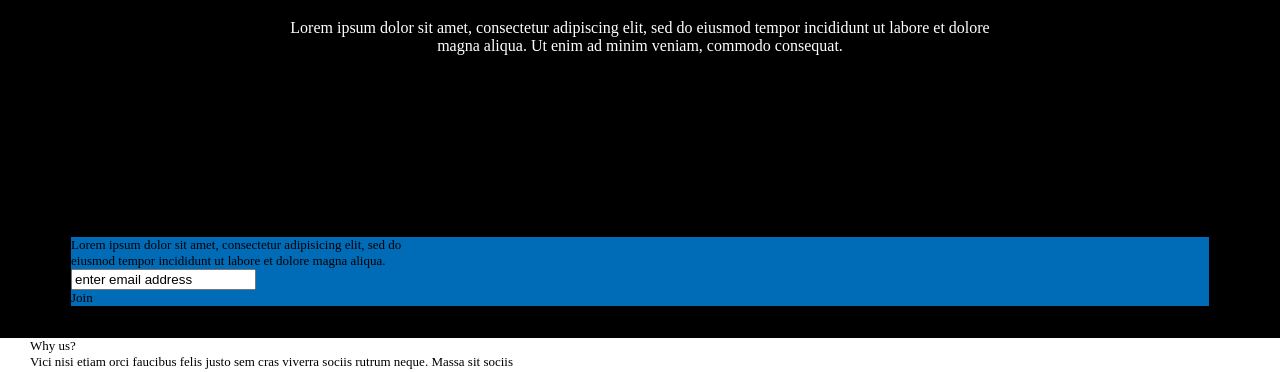
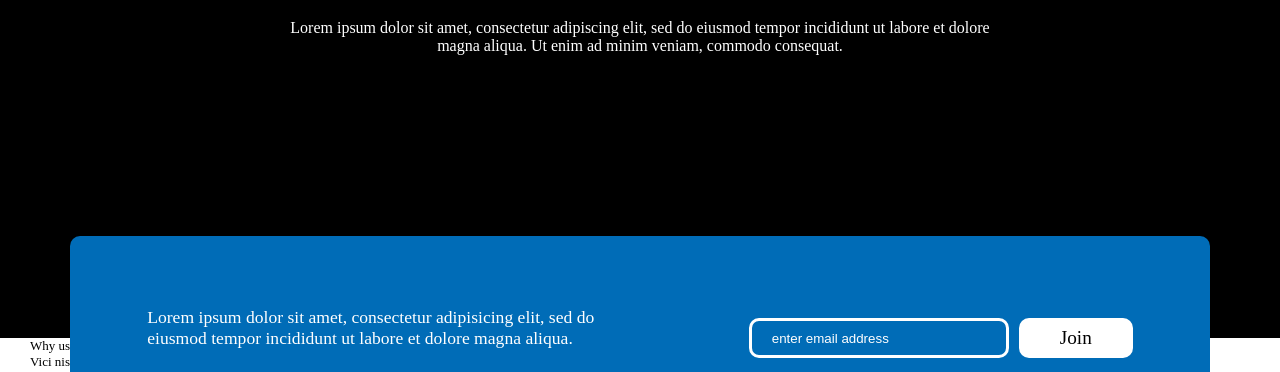
Before and after one commit to modularcoder/Project-3, a plain HTML site: page index.html in a window 1280 px wide. Shown: the part 565-937 px from the top of the page. Drawn offline with Linux system fonts and the light colour scheme; files whose address does not match are found by name.

Commit message:
Subscription done

```diff
--- a/Project-3.css
+++ b/Project-3.css
@@ -134,16 +134,64 @@ body {
   justify-content: center;
 }
 
-.Subscription .Container{
+.Subscription-Group {
+  display: flex;
   height: 205px;
+  background-color: #006cb7;
+  align-items: center;
+  justify-content: center;
+  justify-content: space-around;
+  color: #fff;
+  border-radius: 10px;
+  position: relative;
+
 }
 
+.Subscription-Group::after {
+  content: '';
+  width: 100%;
+  height: 100%;
+  position: absolute;
+  background: inherit;
+  z-index: -1;
+  bottom: 0;
+  transform-origin: right top;
+  transform: skewY(3deg);
+  border-radius: 10px;
+}
 
-.Subscription-Group {
-  /*height: 205px;*/
-  border: 1px solid;
-  box-sizing: 1170px 1px 1170px 205px;
+.Subscription .Discription {
+  padding-bottom: 20px;
+  font-size: 1.1rem;
+}
+
+.Btn.Registration {
+  display: flex;
+  align-items: center;
+  font-size: 1.2rem;
+}
+
+.Subscription input {
+  height: 40px;
+  width: 260px;
+  border: 3px solid #fff;
+  border-radius: 10px;
   background-color: #006cb7;
+  color: #fff;
+  padding-left: 20px
+
+
+}
+
+.Btn.Registration a {
+  display: flex;
+  text-decoration: none;
+  color: #000;
+  background-color: #fff;
+  height: 40px;
+  width: 114px;
+  align-items: center;
   justify-content: center;
-  justify-content: space-between;
+  border-radius: 10px;
+  margin-left: 10px
 }
--- a/index.html
+++ b/index.html
@@ -99,11 +99,13 @@
         <div class="Discription">
           Lorem ipsum dolor sit amet, consectetur adipisicing elit, sed do<br/ > eiusmod tempor incididunt ut labore et dolore magna aliqua.
         </div>
-        <form class="Registration" action="#">
-          <input type="text" name="email" value="enter email address">
-        </form>
-        <div class="Btn">
-          Join
+        <div class="Btn Registration">
+
+          <form class="Registration" action="#">
+            <input type="text" name="email" value="enter email address">
+          </form>
+          <a href="#" class="Btn">Join</a>
+
         </div>
 
       </div>
```
